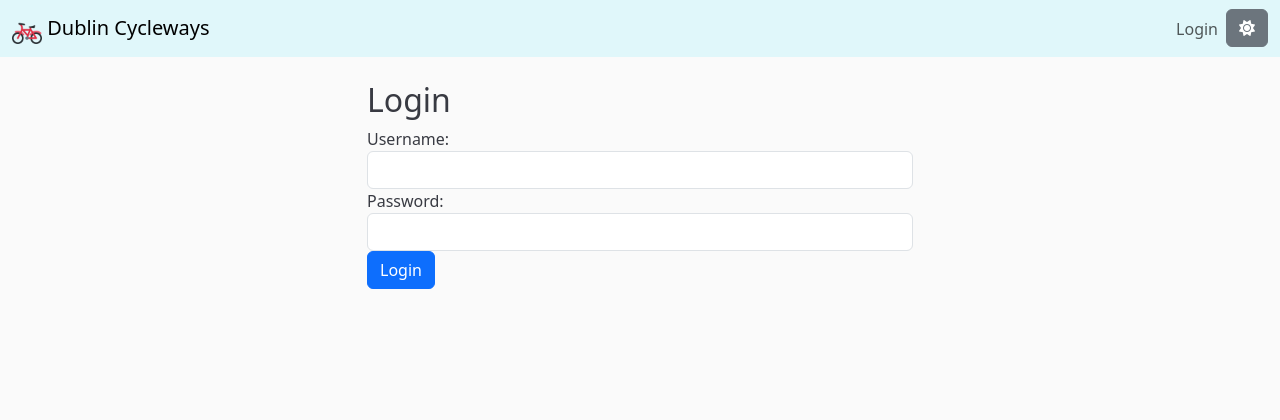
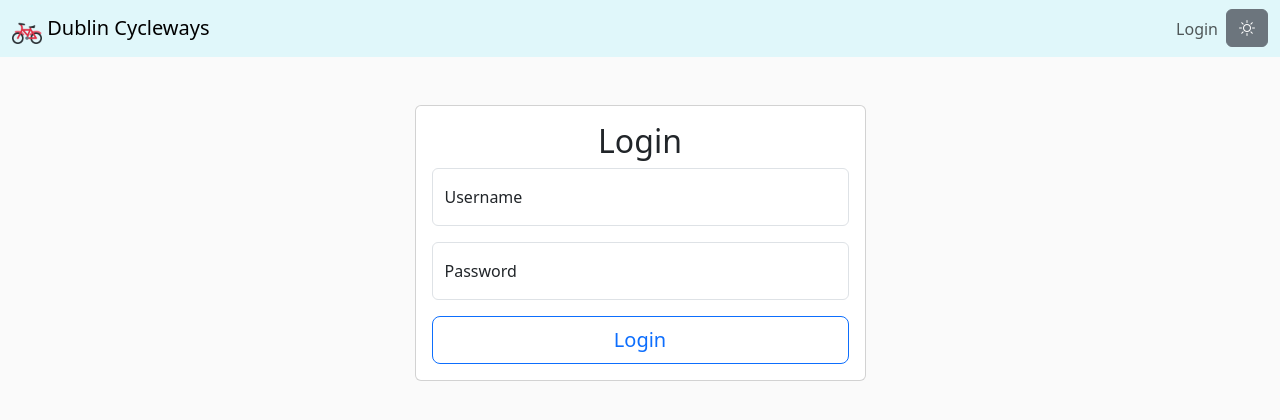
Before and after one commit to mikicvi/dublin-cycleways, a Django app: page /login/ in a window 1280 px wide. Shown: the top 420 px of the page. Run offline with Django 5.2, Linux system fonts and the light colour scheme; some libraries are stand-ins or nearby versions.

Commit message:
bootstrap icons, ui re-design, map legend feature, map UI refinement

```diff
--- a/app/map/templates/base.html
+++ b/app/map/templates/base.html
@@ -13,7 +13,10 @@
 		<!-- Bootstrap CSS with Color Mode support -->
 		<link href="https://cdn.jsdelivr.net/npm/bootstrap@5.3.0/dist/css/bootstrap.min.css" rel="stylesheet" />
 		<link rel="stylesheet" href="https://unpkg.com/leaflet/dist/leaflet.css" />
-		<link rel="stylesheet" href="https://cdnjs.cloudflare.com/ajax/libs/font-awesome/6.6.0/css/all.min.css" />
+		<link
+			rel="stylesheet"
+			href="https://cdn.jsdelivr.net/npm/bootstrap-icons@1.11.3/font/bootstrap-icons.min.css"
+		/>
 		<style>
 			/* Navbar color schemes */
 			body[data-bs-theme='light'] #navbar {
@@ -35,6 +38,11 @@
 			body[data-bs-theme='dark'] {
 				background-color: #282c34;
 				color: #abb2bf;
+			}
+			.container {
+				@media (max-width: 576px) {
+					--bs-gutter-x: 0;
+				}
 			}
 		</style>
 		{% endblock stylesheets %}
@@ -83,14 +91,14 @@
 						{% endif %}
 						<li class="nav-item">
 							<button class="btn btn-secondary" id="theme-toggle">
-								<i class="fas fa-sun" id="theme-icon"></i>
+								<i class="bi bi-sun" id="theme-icon"></i>
 							</button>
 						</li>
 					</ul>
 				</div>
 			</div>
 		</nav>
-		<div class="container mt-4">{% block content %} {% endblock content %}</div>
+		<div class="container">{% block content %} {% endblock content %}</div>
 		<!-- Bootstrap and JS Dependencies -->
 		<script src="https://cdn.jsdelivr.net/npm/bootstrap@5.3.0/dist/js/bootstrap.bundle.min.js"></script>
 		<script src="https://unpkg.com/leaflet/dist/leaflet.js"></script>
@@ -104,8 +112,8 @@
 				body.setAttribute('data-bs-theme', newTheme);
 				document.getElementById('navbar').setAttribute('data-bs-theme', newTheme);
 
-				themeIcon.classList.toggle('fa-sun', newTheme === 'light');
-				themeIcon.classList.toggle('fa-moon', newTheme === 'dark');
+				themeIcon.classList.toggle('bi-sun', newTheme === 'light');
+				themeIcon.classList.toggle('bi-moon', newTheme === 'dark');
 				localStorage.setItem('theme', newTheme);
 			}
 
@@ -117,7 +125,7 @@
 				document.getElementById('navbar').setAttribute('data-bs-theme', savedTheme);
 
 				const themeIcon = document.getElementById('theme-icon');
-				themeIcon.classList.add(savedTheme === 'light' ? 'fa-sun' : 'fa-moon');
+				themeIcon.classList.add(savedTheme === 'light' ? 'bi-sun' : 'bi-moon');
 			});
 		</script>
 		{% block extra_js %} {% endblock extra_js %}
--- a/app/map/templates/login.html
+++ b/app/map/templates/login.html
@@ -1,53 +1,68 @@
-{% extends 'base.html' %}
-{% block title %}Login{% endblock %}
-{% block content %}
+{% extends 'base.html' %} {% block title %}Login{% endblock %} {% block content %}
 <div class="row justify-content-center">
-    <div class="col-md-6">
-        <h2>Login</h2>
+	<div class="col-md-5">
+		<div class="card mt-5">
+			<div class="card-body">
+				<h2 class="card-title text-center">Login</h2>
 				<form id="login-form">
 					{% csrf_token %}
-            <div class="form-group">
-                <label for="id_username">Username:</label>
-                <input type="text" id="id_username" name="username" class="form-control" required>
+					<div class="form-floating mb-3">
+						<input
+							type="text"
+							id="id_username"
+							name="username"
+							class="form-control"
+							placeholder="Username"
+							required
+						/>
+						<label for="id_username">Username</label>
 					</div>
-            <div class="form-group">
-                <label for="id_password">Password:</label>
-                <input type="password" id="id_password" name="password" class="form-control" required>
+					<div class="form-floating mb-3">
+						<input
+							type="password"
+							id="id_password"
+							name="password"
+							class="form-control"
+							placeholder="Password"
+							required
+						/>
+						<label for="id_password">Password</label>
 					</div>
-            <button type="submit" class="btn btn-primary">Login</button>
+					<button type="submit" class="btn btn-outline-primary w-100 btn-lg">Login</button>
 				</form>
-        <div id="error-message" class="mt-3 text-danger" style="display:none;"></div>
+				<div id="error-message" class="mt-3 text-danger" style="display: none"></div>
 			</div>
 		</div>
-{% endblock %}
-{% block extra_js %}
+	</div>
+</div>
+{% endblock %} {% block extra_js %}
 <script>
-    document.getElementById('login-form').addEventListener('submit', function(e) {
+	document.getElementById('login-form').addEventListener('submit', function (e) {
 		e.preventDefault();
 		const username = document.getElementById('id_username').value;
 		const password = document.getElementById('id_password').value;
 		const csrfToken = document.cookie
 			.split('; ')
-          .find(row => row.startsWith('csrftoken='))
+			.find((row) => row.startsWith('csrftoken='))
 			?.split('=')[1];
 		fetch('/api/login/', {
 			method: 'POST',
 			headers: {
 				'Content-Type': 'application/json',
-                'X-CSRFToken': csrfToken
+				'X-CSRFToken': csrfToken,
 			},
-            body: JSON.stringify({ username, password })
+			body: JSON.stringify({ username, password }),
 		})
-        .then(response => {
+			.then((response) => {
 				if (response.ok) {
 					window.location.href = '/map/'; // Redirect to the map
 				} else {
-                return response.json().then(data => {
+					return response.json().then((data) => {
 						throw new Error(data.error || 'Login failed');
 					});
 				}
 			})
-        .catch(error => {
+			.catch((error) => {
 				document.getElementById('error-message').innerText = error.message;
 				document.getElementById('error-message').style.display = 'block';
 			});
```
Also changed, not shown: app/map/templates/map.html (+97 -17 lines), app/map/static/img/marker-icon-2x-green.png (added), app/map/static/img/marker-shadow.png (added). Lines whose indentation alone changed are shown as unchanged.
